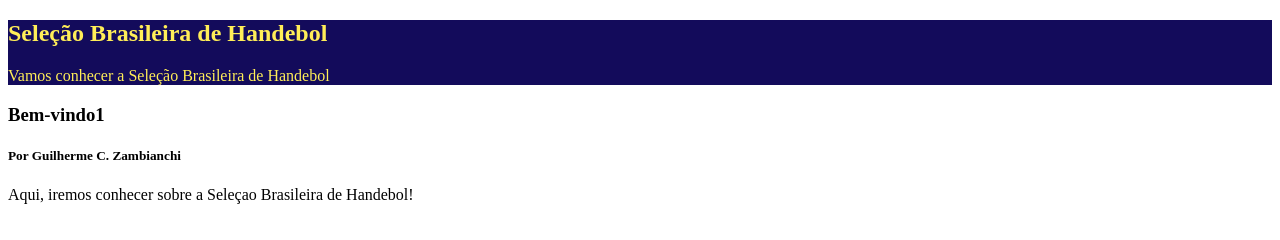
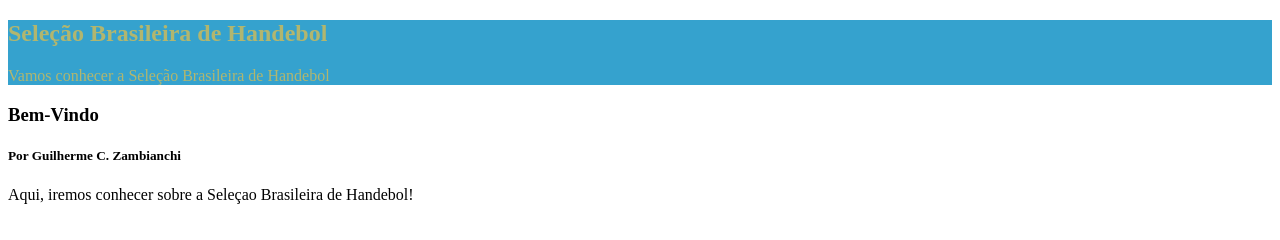
Before and after one commit to guilhermezambianchi-cloud/Projeto1, a plain HTML site: page index.html in a window 1280 px wide. Drawn offline with Linux system fonts and the light colour scheme.

Commit message:
troca de cor

```diff
--- a/index.html
+++ b/index.html
@@ -7,8 +7,8 @@
         <title>CBHb</title>
         <style>
             header {
-                background-color: #130B5B;
-                color: #FFEE58;
+                background-color: #35a2ce;
+                color: #b1b66f;
             }
 
         </style>
@@ -19,7 +19,7 @@
             <p>Vamos conhecer a Seleção Brasileira de Handebol</p>
         </header>
         <main>
-            <h3>Bem-vindo1</h3>
+            <h3>Bem-Vindo</h3>
             <h5>Por Guilherme C. Zambianchi</h5>
             <p>Aqui, iremos conhecer sobre a Seleçao Brasileira de Handebol!</p>
         </main>
```
